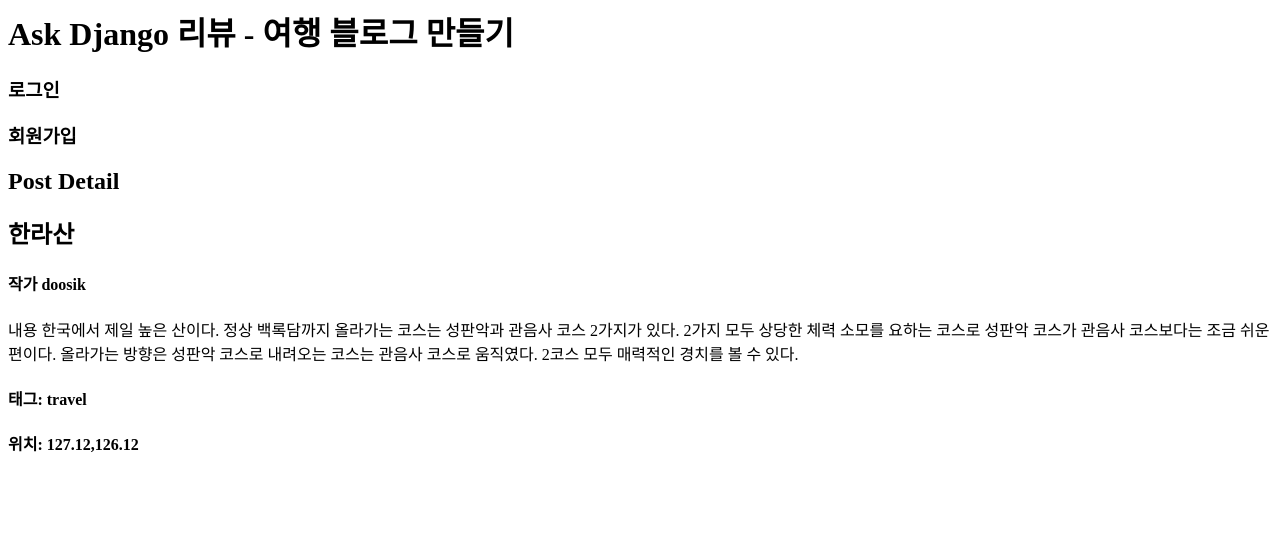
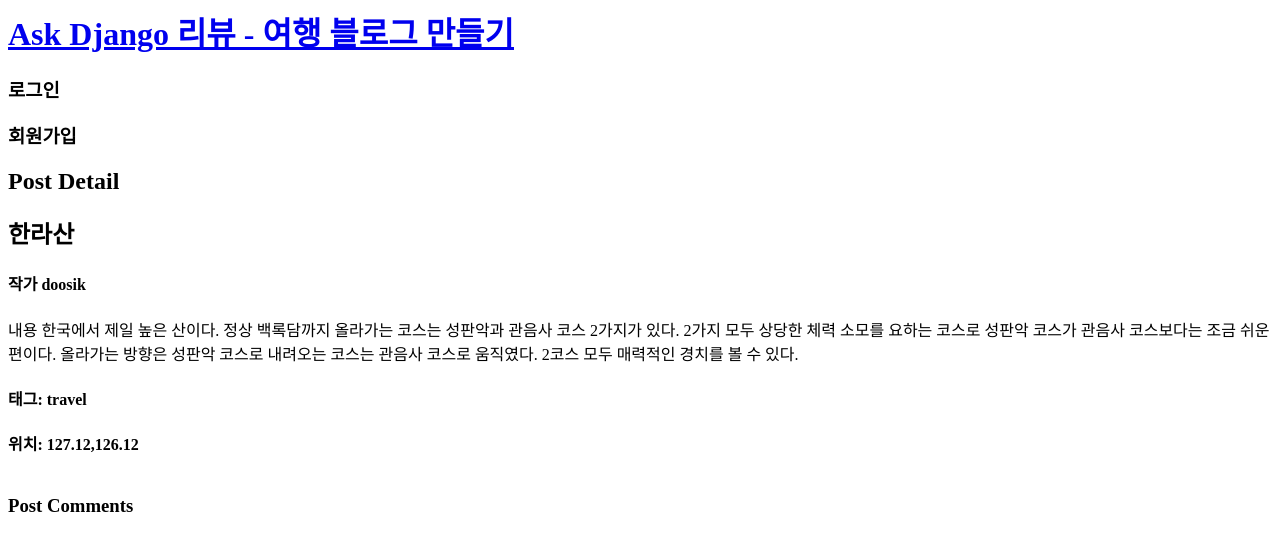
Before and after one commit to baidoosik/askdjango_review, a Django app: page /post/detail/2/ in a window 1280 px wide. Shown: the top 551 px of the page. Run offline with Django 3.2, Linux system fonts and the light colour scheme; data comes from the database, SQL or seed files in the repository; both versions use the stored data as it was after the commit.

Commit message:
comments 모델만들어서 post랑 1:n relation field 만들기

```diff
--- a/blog/models.py
+++ b/blog/models.py
@@ -38,4 +38,9 @@ class Post(TimeStamp):
     def __str__(self):
         return self.title
 
+
+class Comment(TimeStamp):
+    post =  models.ForeignKey(Post)
+    author = models.CharField(max_length=40)
+    message = models.TextField(max_length=100)
 # Create your models here.
--- a/blog/templates/blog/post_detail.html
+++ b/blog/templates/blog/post_detail.html
@@ -8,4 +8,9 @@
         <h4>태그: {{ post.tags }}</h4>
         <h4>위치: {{ post.lnglat }}</h4>
     </table>
+    <h3>Post Comments</h3>
+    {% for comment in comments %}
+        <h5>{{ comment.author }}</h5>
+        <p>{{ comment.message }}</p>
+    {% endfor %}
 {% endblock %}
--- a/blog/views.py
+++ b/blog/views.py
@@ -8,6 +8,7 @@ def post_list(request):
     query2 = Article.objects.all()
 
     q = request.GET.get('q','')
+
 
     if q:
         query1=query1.filter(title__icontains=q)
@@ -23,6 +24,9 @@ def post_list(request):
 def post_detail(request,id):
     post = get_object_or_404(Post,id=id)
 
+    comments = post.comment_set.all()
+
     return render(request,'blog/post_detail.html',{
-        'post':post
+        'post':post,
+        'comments':comments,
     })
--- a/review/templates/layout.html
+++ b/review/templates/layout.html
@@ -3,7 +3,7 @@
     <title>askdjango-review</title>
 </head>
 <body>
-    <h1>Ask Django 리뷰 - 여행 블로그 만들기</h1>
+    <h1><a href="{% url 'blog:post_list' %}">Ask Django 리뷰 - 여행 블로그 만들기</a></h1>
     {% if user.is_authenticated %}
         <h3>프로필</h3>
         <h3>로그아웃</h3>
```
Also changed, not shown: blog/admin.py (+6 -1 lines), blog/migrations/0004_comment.py (added), db.sqlite3.
